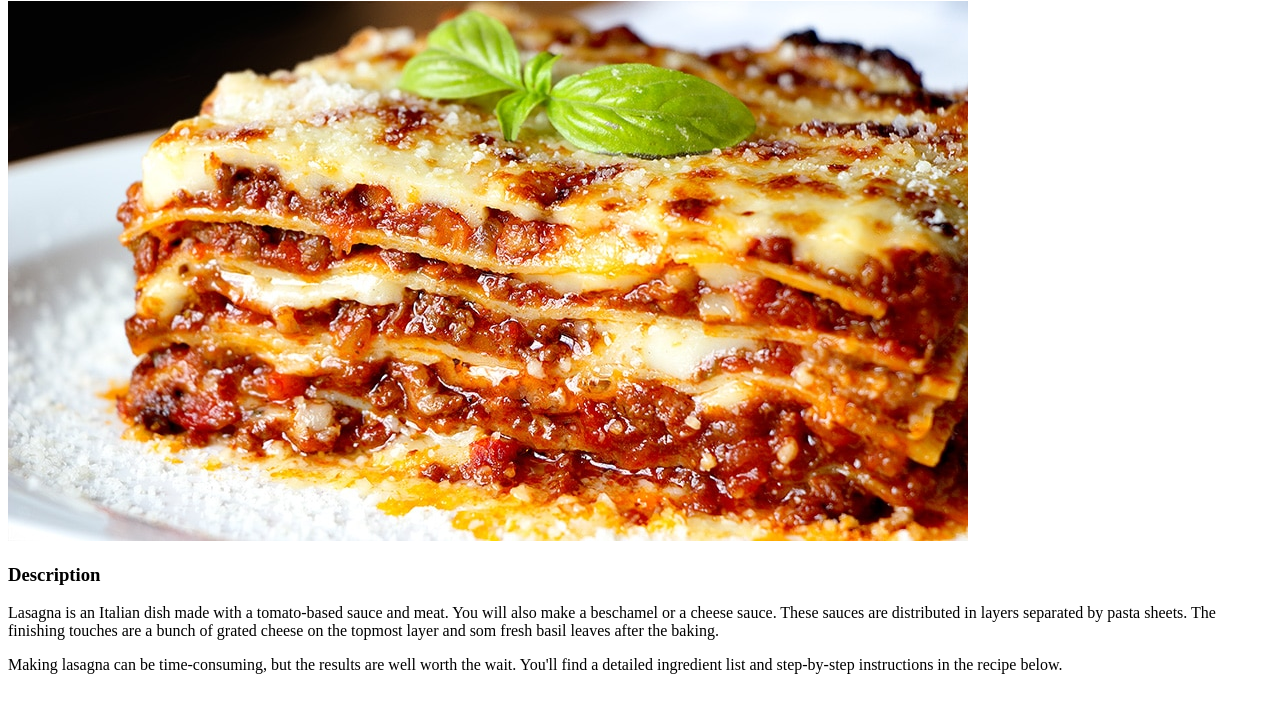
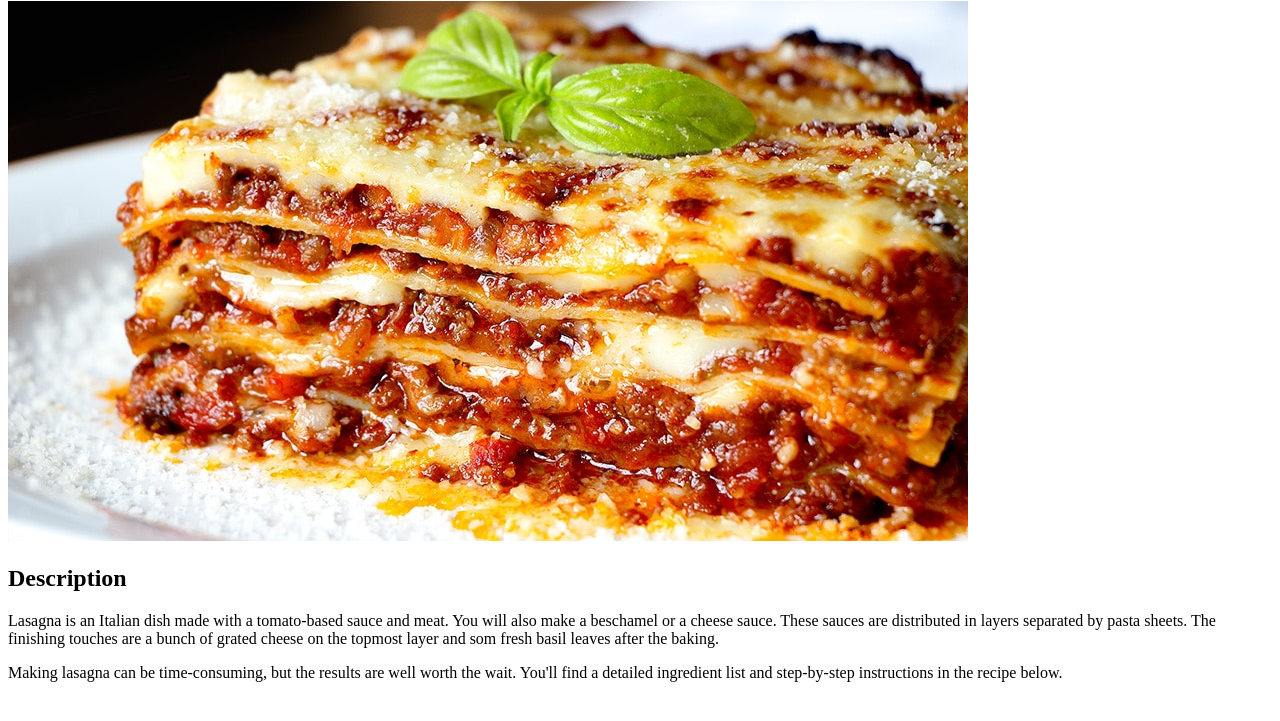
Before and after one commit to xllaber/odin-recipies, a plain HTML site: page recipies/lasagna.html in a window 1280 px wide. Shown: the part 79-800 px from the top of the page. Drawn offline with Linux system fonts and the light colour scheme.

Commit message:
Change h3 to h2

```diff
--- a/recipies/lasagna.html
+++ b/recipies/lasagna.html
@@ -9,7 +9,7 @@
 <body>
     <h1>Lasagna</h1>
     <img src="../img/lasagna.jpg" alt="lasagna">
-    <h3>Description</h3>
+    <h2>Description</h2>
     <p>Lasagna is an Italian dish made with a tomato-based sauce and meat. You will also make a beschamel or a cheese sauce. These sauces are distributed in layers separated by pasta sheets. The finishing touches are a bunch of grated cheese on the topmost layer and som fresh basil leaves after the baking.</p>
     <p>Making lasagna can be time-consuming, but the results are well worth the wait. You'll find a detailed ingredient list and step-by-step instructions in the recipe below.</p>
 </body>
```
